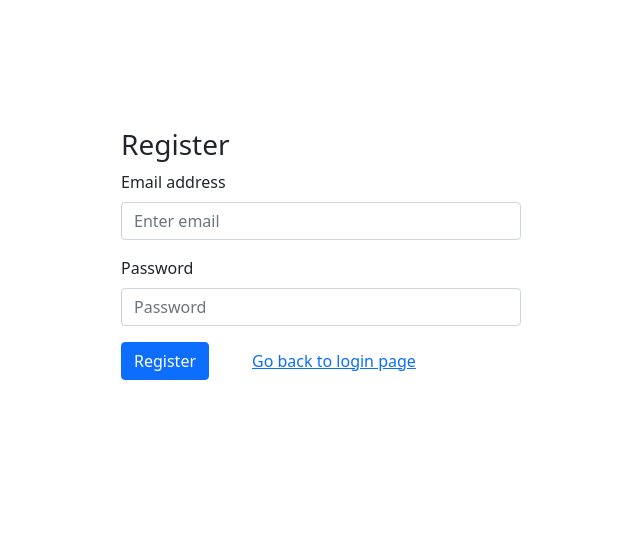
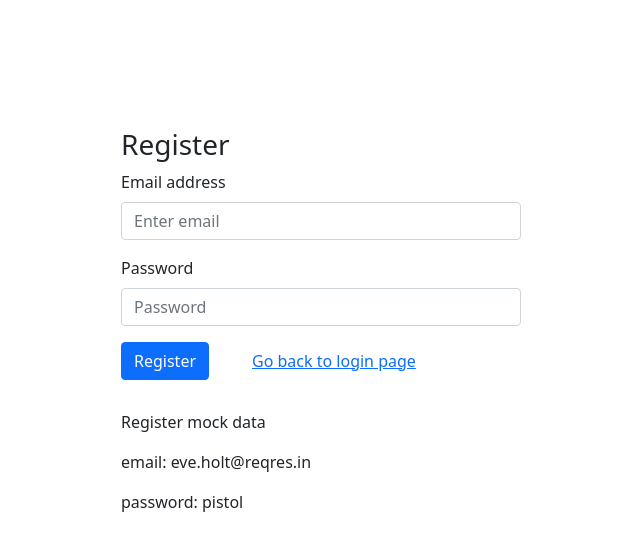
Before and after one commit to i-zimmerman/lifeIt-test-task, a React (Create React App) app: page /register in a window 1280 px wide. Shown: the top 550 px of the page, without its empty margins (51-691 px from the left). Built offline with nearby package versions, Linux system fonts and the light colour scheme.

Commit message:
refactor pages

```diff
--- a/src/pages/LoginPage.js
+++ b/src/pages/LoginPage.js
@@ -1,14 +1,62 @@
-import React from "react";
-import styled from "styled-components";
+import React, { useEffect, useState } from "react";
+import { useDispatch, useSelector } from "react-redux";
+import { useHistory } from "react-router-dom";
+import { login } from "../store/slices/loginSlice";
+import { Alert } from "react-bootstrap";
+
 import LoginForm from "../components/LoginForm";
+import LoadingSpinner from "../components/LoadingSpinner";
 
 import PageContainer from "../containers/PageContainer";
 
 const LoginPage = () => {
+  const history = useHistory();
+  const dispatch = useDispatch();
+  const loginData = useSelector((state) => state.login);
+  const registeredData = useSelector((state) => {
+    return {
+      email: state.register.email,
+      password: state.register.password,
+    };
+  });
+
+  const [showAlert, setShowAlert] = useState(false);
+
+  useEffect(() => {
+    if (loginData.token) {
+      setShowAlert(true);
+      const timeoutId = setTimeout(() => {
+        setShowAlert(false);
+        history.push("/");
+      }, 1000);
+
+      return () => {
+        clearTimeout(timeoutId);
+      };
+    }
+  }, [loginData.token, history]);
+
+  const handleSubmitLogin = (email, password, rememberLogin) => {
+    dispatch(login(email, password, rememberLogin));
+  };
+
   return (
     <PageContainer>
       <h3>Login</h3>
-      <LoginForm />
+
+      <LoginForm onSubmit={handleSubmitLogin} registeredData={registeredData} />
+
+      <div style={{ padding: "30px 0px" }}>
+        <p>Login mock data </p>
+        <p>email: eve.holt@reqres.in</p>
+        <p>password: cityslicka</p>
+      </div>
+
+      {loginData.isLoading && <LoadingSpinner />}
+
+      {loginData.error && <Alert variant="danger">{loginData.error}</Alert>}
+
+      {showAlert && <Alert variant="success">Successfully logged in!</Alert>}
     </PageContainer>
   );
 };
--- a/src/pages/MainPage.js
+++ b/src/pages/MainPage.js
@@ -1,37 +1,26 @@
 import React, { useCallback, useEffect, useRef, useState } from "react";
 import { useDispatch, useSelector } from "react-redux";
 import { Redirect } from "react-router";
+import { useHistory } from "react-router-dom";
 import {
   getUsers,
   deleteUser,
   updateUser,
   createUser,
+  usersClearOnUnmount,
 } from "../store/slices/usersSlice";
+import { logout } from "../store/slices/loginSlice";
 
-import styled from "styled-components";
-import { Spinner, Alert } from "react-bootstrap";
+import { Alert, Button } from "react-bootstrap";
 
 import PageContainer from "../containers/PageContainer";
 import UsersTable from "../components/UsersTable";
 import UserRow from "../components/UsersTable/components/UserRow";
 import UserCreateUpdateModal from "../components/UserCreateUpdateModal";
-
-const ScSpinnerContainer = styled.div`
-  position: sticky !important;
-  display: flex;
-  justify-content: center;
-  width: 200px;
-  position: absolute;
-  margin-left: auto;
-  margin-right: auto;
-  left: 0;
-  right: 0;
-  text-align: center;
-  z-index: 100;
-  top: 50%;
-`;
+import LoadingSpinner from "../components/LoadingSpinner";
 
 const MainPage = ({ authorized }) => {
+  const history = useHistory();
   const dispatch = useDispatch();
   const users = useSelector((state) => state.users);
   const [page, setPage] = useState(1);
@@ -92,19 +81,29 @@ const MainPage = ({ authorized }) => {
     dispatch(deleteUser(userId));
   };
 
+  const handleLogout = () => {
+    dispatch(logout());
+    dispatch(usersClearOnUnmount());
+    history.push("/login");
+  };
+
   if (!authorized) {
     return <Redirect to="/login" />;
   }
 
   return (
     <PageContainer fluid>
-      {users.isLoading && (
-        <ScSpinnerContainer>
-          <Spinner animation="grow" />
-          <Spinner animation="grow" />
-          <Spinner animation="grow" />
-        </ScSpinnerContainer>
-      )}
+      {users.isLoading && <LoadingSpinner />}
+
+      <div
+        style={{
+          display: "flex",
+          marginBottom: "20px",
+          justifyContent: "flex-end",
+        }}
+      >
+        <Button onClick={handleLogout}>Logout</Button>
+      </div>
 
       <UsersTable onCreateUser={handleEditUser}>
         {users.data.map((user, idx, users) => {
--- a/src/pages/RegistrationPage.js
+++ b/src/pages/RegistrationPage.js
@@ -1,13 +1,56 @@
-import React from "react";
+import React, { useEffect, useState } from "react";
+import { Alert } from "react-bootstrap";
+import { useDispatch, useSelector } from "react-redux";
+import { register } from "../store/slices/registerSlice";
+
 import RegisterForm from "../components/RegisterForm";
-import AuthForm from "../components/RegisterForm";
 import PageContainer from "../containers/PageContainer";
+import { useHistory } from "react-router-dom";
+import LoadingSpinner from "../components/LoadingSpinner";
 
 const RegistrationPage = () => {
+  const history = useHistory();
+  const dispatch = useDispatch();
+  const registrationData = useSelector((state) => state.register);
+  const handleSubmitRegistration = (email, password) => {
+    dispatch(register(email, password));
+  };
+
+  const [showAlert, setShowAlert] = useState(false);
+
+  useEffect(() => {
+    if (registrationData.id) {
+      setShowAlert(true);
+      const timeoutId = setTimeout(() => {
+        setShowAlert(false);
+        history.push("/login");
+      }, 1000);
+
+      return () => {
+        clearTimeout(timeoutId);
+      };
+    }
+  }, [registrationData.id, history]);
+
   return (
     <PageContainer>
       <h3>Register</h3>
-      <RegisterForm />
+      <RegisterForm onSubmit={handleSubmitRegistration} />
+      <div style={{ padding: "30px 0px" }}>
+        <p>Register mock data </p>
+        <p>email: eve.holt@reqres.in</p>
+        <p>password: pistol</p>
+      </div>
+
+      {registrationData.error && (
+        <Alert variant="danger">{registrationData.error}</Alert>
+      )}
+
+      {showAlert && (
+        <Alert variant="success">You have been successfully registered!</Alert>
+      )}
+
+      {registrationData.isLoading && <LoadingSpinner />}
     </PageContainer>
   );
 };
```
